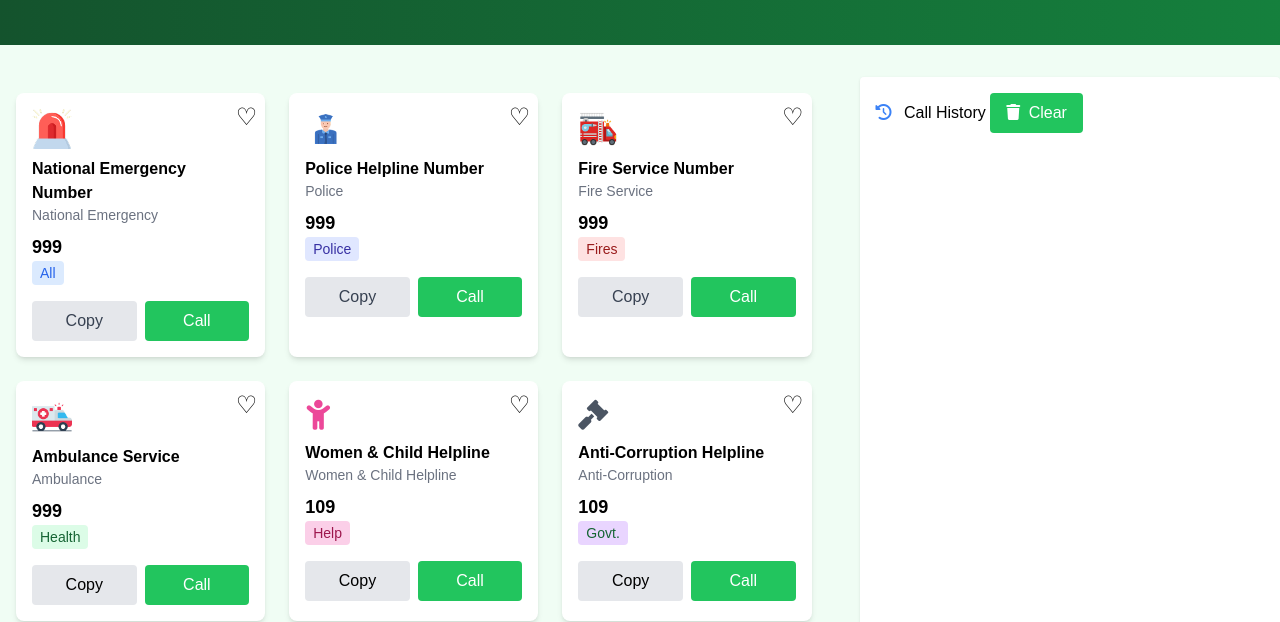
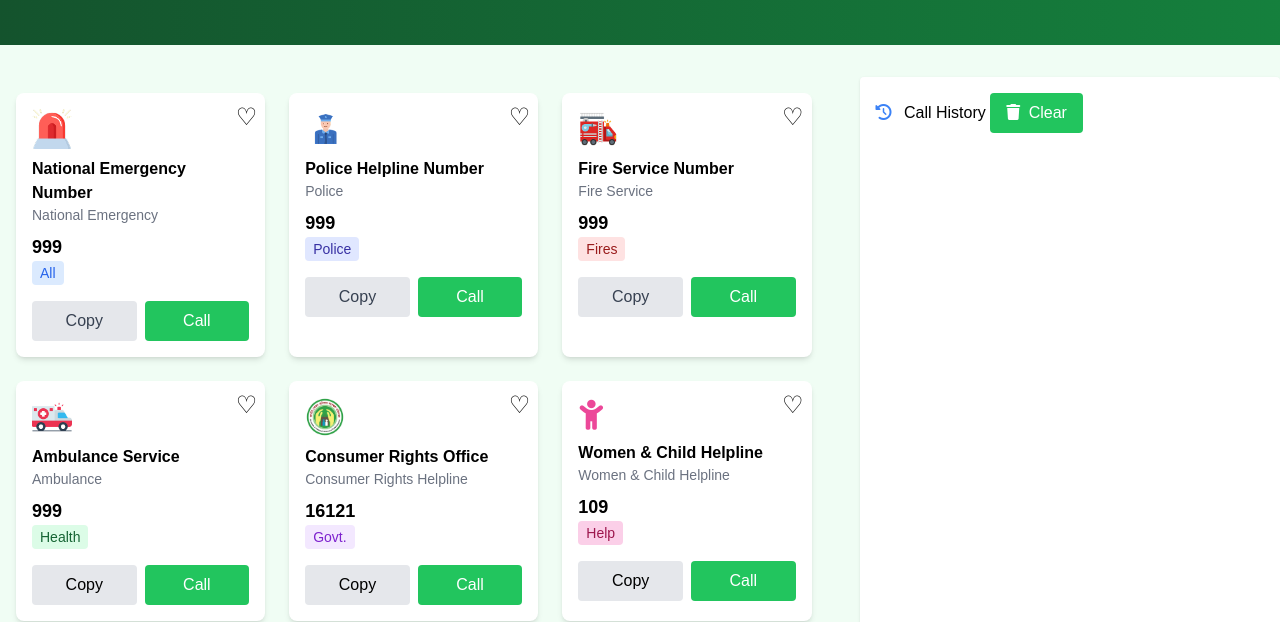
Before and after one commit to arjusultana/Emergency-Hotline-Info, a plain HTML site: page index.html in a window 1280 px wide. Shown: the part 333-955 px from the top of the page. Drawn offline with nearby package versions, Linux system fonts and the light colour scheme; sample sign-in values are in the browser's storage.

Commit message:
Updated services and fixed details page

```diff
--- a/index.html
+++ b/index.html
@@ -222,6 +222,47 @@ document.addEventListener("DOMContentLoaded", function() {
   </div>
 </div>
 
+<div class="bg-white dark:bg-gray-800 text-black dark:text-white rounded-lg shadow-md p-4 relative service-card cursor-pointer"
+     >
+
+  <img src="consumer.png" alt="Consumer Rights" class="h-10 w-10 mb-2">
+
+  <h3 onclick="openDetails('consumer')" class="font-bold cursor-pointer hover:text-green-600 transition" class="font-bold" data-i18n="consumerTitle">
+     Consumer Rights Helpline
+  </h3>
+
+  <p class="text-sm text-gray-500">
+    Consumer Rights Helpline
+  </p>
+
+  <p class="text-lg font-semibold mt-2" data-number="16121">
+    16121
+  </p>
+
+  <span class="bg-purple-100 text-purple-700 px-2 py-1 rounded text-sm">
+    Govt.
+  </span>
+
+  <button onclick="toggleFavorite(event, this)"
+        class="absolute top-2 right-2 text-2xl">
+    ♡
+  </button>
+
+  <div class="mt-4 flex space-x-2">
+
+    <button class="bg-gray-200 px-4 py-2 rounded flex-1"
+      onclick="copyNumber(event,'16121')">
+      Copy
+    </button>
+
+    <button class="bg-green-500 text-white px-4 py-2 rounded flex-1"
+      onclick="makeCall(event,'Consumer Rights','16121')">
+      Call
+    </button>
+
+  </div>
+</div>
+
 
 <div class="bg-white dark:bg-gray-800 text-black dark:text-white rounded-lg shadow-md p-4 relative service-card cursor-pointer"
      >
--- a/script.js
+++ b/script.js
@@ -77,6 +77,9 @@ renderHistory();
             nationalTitle: "National Emergency Number",
             nationalSubtitle: "National Emergency",
             nationalCategory: "All",
+            consumerTitle: "Consumer Rights Office",
+            consumerSubtitle: "Consumer Rights Helpline",
+            consumerCategory: "Govt.",
 
             policeTitle: "Police Helpline Number",
             policeSubtitle: "Police",
@@ -128,6 +131,10 @@ renderHistory();
             policeTitle: "পুলিশ হেল্পলাইন",
             policeSubtitle: "পুলিশ",
             policeCategory: "পুলিশ",
+
+        consumerTitle: "ভোক্তা অধিকার কার্যালয়",
+        consumerSubtitle: "ভোক্তা অধিকার হেল্পলাইন",
+        consumerCategory: "সরকারি",
 
             fireTitle: "ফায়ার সার্ভিস নম্বর",
             fireSubtitle: "ফায়ার সার্ভিস",
```
Also changed, not shown: details.html (+27 -0 lines), consumer.png (added).
